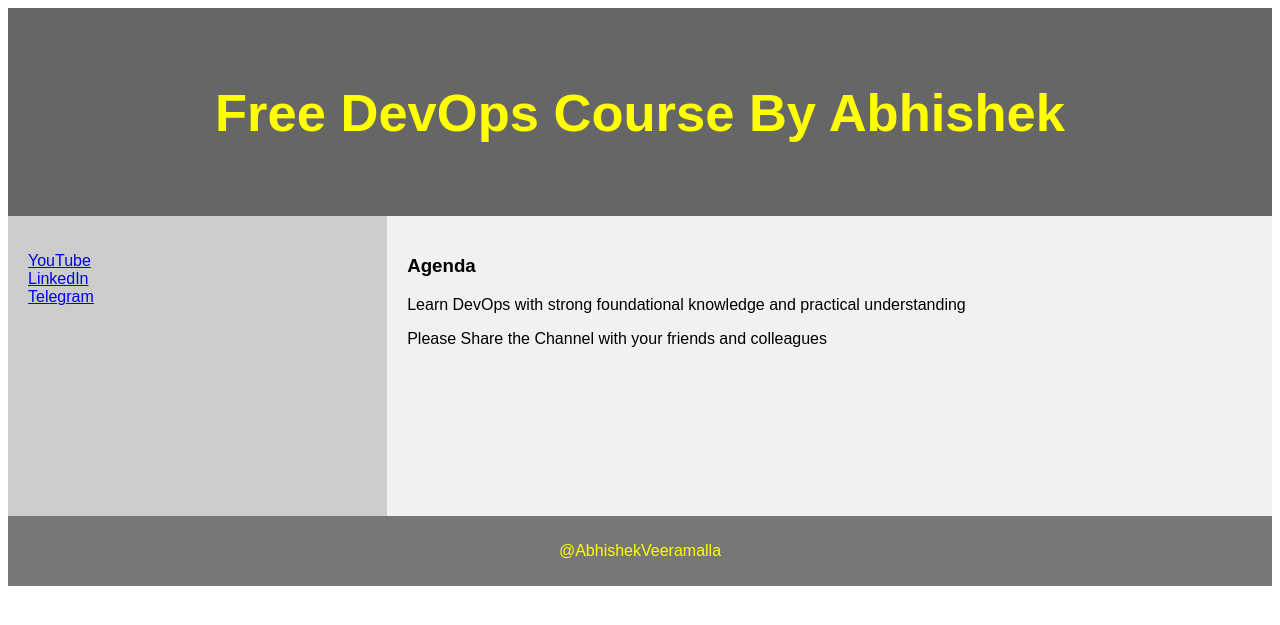
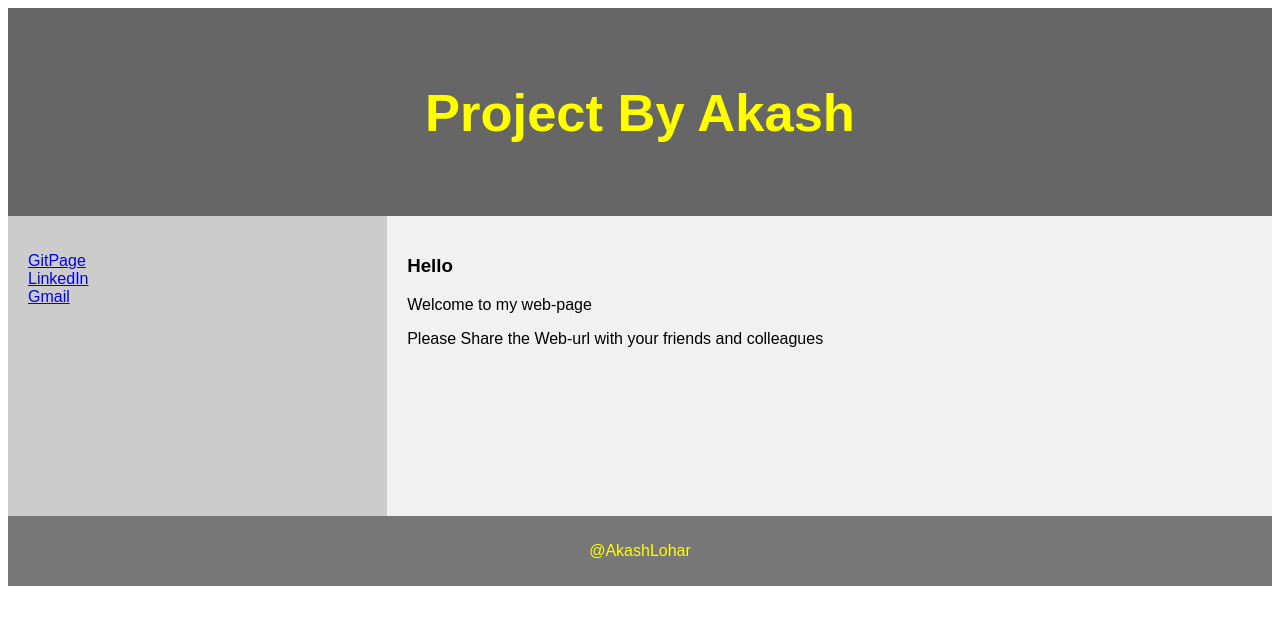
Before and after one commit to Akash4589/Docker-Project, a Django app: page /demo/ in a window 1280 px wide. Shown: the top 625 px of the page. Run offline with Django 4.2, Linux system fonts and the light colour scheme.

Commit message:
Update demo_site.html

```diff
--- a/Docker-Pro/examples/python-web-app/devops/demo/templates/demo_site.html
+++ b/Docker-Pro/examples/python-web-app/devops/demo/templates/demo_site.html
@@ -73,27 +73,27 @@ footer {
 
 
 <header>
-  <h2>Free DevOps Course By Abhishek</h2>
+  <h2>Project By Akash</h2>
 </header>
 
 <section>
   <nav>
     <ul>
-      <li><a href="www.youtube.com/@AbhishekVeeramalla">YouTube</a></li>
-      <li><a href="www.linkedin.com/in/abhishek-veeramalla-77b33996/">LinkedIn</a></li>
-      <li><a href="https://telegram.me/abhishekveeramalla">Telegram</a></li>
+      <li><a href="https://shorturl.at/3qI9w">GitPage</a></li>
+      <li><a href="https://www.linkedin.com/in/akashlohar">LinkedIn</a></li>
+      <li><a href="mailto:akashlohar2908@gmail.com">Gmail</a></li>
     </ul>
   </nav>
 
   <article>
-    <h1>Agenda</h1>
-    <p>Learn DevOps with strong foundational knowledge and practical understanding</p>
-    <p>Please Share the Channel with your friends and colleagues</p>
+    <h1>Hello</h1>
+    <p>Welcome to my web-page</p>
+    <p>Please Share the Web-url with your friends and colleagues</p>
   </article>
 </section>
 
 <footer>
-  <p>@AbhishekVeeramalla</p>
+  <p>@AkashLohar</p>
 </footer>
 
 </body>
```
